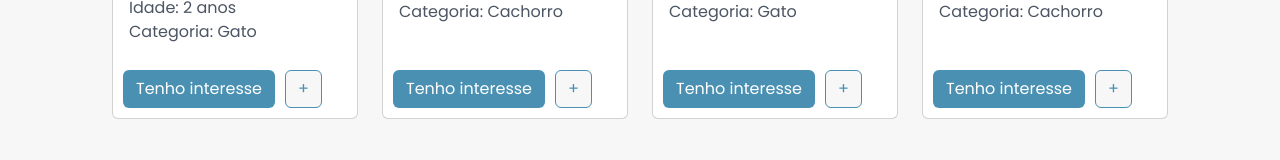
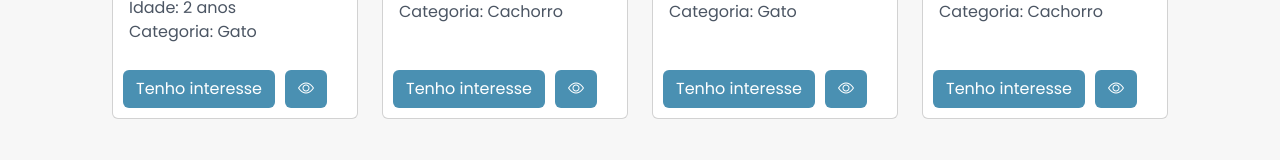
Before and after one commit to chryssstina/Adocao_de_Animais_React, a React (Vite) app in the folder frontend/: page /animais in a window 1280 px wide. Shown: the part 471-631 px from the top of the page. Built offline with nearby package versions, Linux system fonts and the light colour scheme.

Commit message:
Update CustomBtn props in AnimalCardsForAdoption
Removed the 'label' prop and added a Bootstrap icon class to the CustomBtn component for the animal details button.

```diff
--- a/frontend/src/components/AnimalCardsForAdoption/AnimalCardsForAdoption.jsx
+++ b/frontend/src/components/AnimalCardsForAdoption/AnimalCardsForAdoption.jsx
@@ -21,8 +21,7 @@ function AnimalCardsForAdoption({ id, animalName, animalAge, animalCategory, pho
                     />
                     <CustomBtn
                         route={`/detalhes-do-animal/${id}`}
-                        label="+"
-                        className="custom-btn-ver-mais"
+                        className="bi bi-eye"
                     />
                 </div>
 
```
